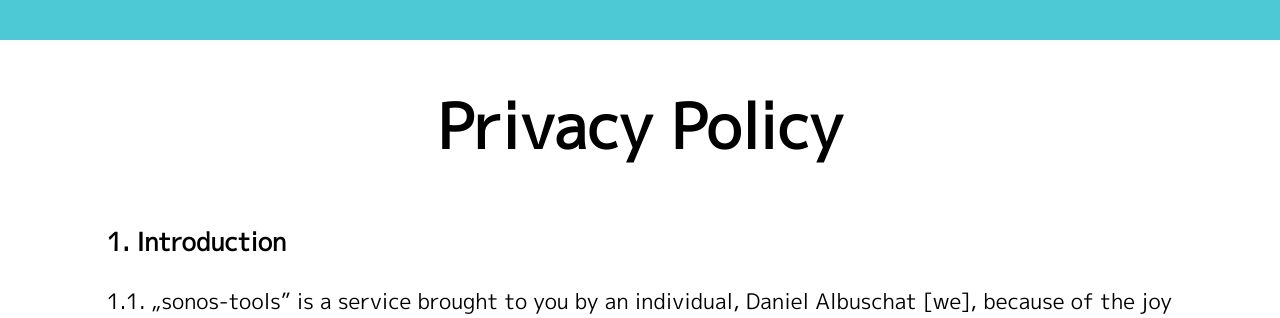
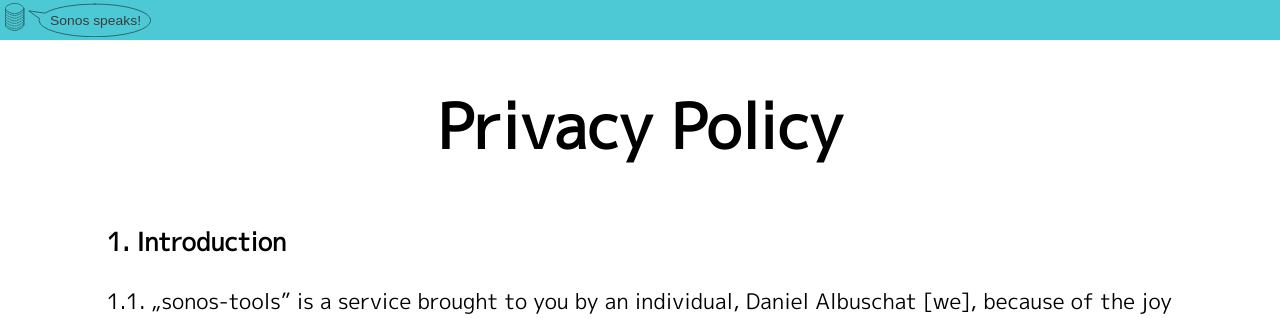
Before and after one commit to daniel-kun/sonos-tools, a Flask app: page /privacy in a window 1280 px wide. Shown: the top 318 px of the page. Run offline with Flask 2, Linux system fonts and the light colour scheme.

Commit message:
frontend: Yay, finally a sane layout

```diff
--- a/src/frontend/static/styles/style.css
+++ b/src/frontend/static/styles/style.css
@@ -13,19 +13,16 @@ body {
 }
 
 div.root {
-    height: 100%;
-    width: 100%;
+    display: flex;
+    flex-direction: column;
+    justify-content: space-between;
+    align-content: stretch;
+
     margin: 0;
     padding: 0;
-    position: absolute;
-    left: 0;
-    top: 0;
-    right: 0;
-    bottom: 0;
-}
-
-div.root.inner {
-    overflow: scroll;
+    min-width: 100%;
+    width: 100%;
+    min-height: 100%;
 }
 
 div.secondary {
@@ -60,6 +57,7 @@ div.bottom-bar {
     bottom: 0;
     right: 0;
     height: 30pt;
+    display: block;
     position: absolute;
 }
 
@@ -71,7 +69,6 @@ div.section-two {
 h1 {
     font-size: 72pt;
     text-align: center;
-    margin-top: 1em;
     margin-bottom: 0;
 }
 
@@ -82,7 +79,7 @@ h2 {
 }
 
 div.landing {
-    margin: 0 auto;
+    margin-bottom: 1em;
     width: 100%;
     display: inline-block;
     text-align: center;
--- a/src/frontend/templates/base.html
+++ b/src/frontend/templates/base.html
@@ -4,5 +4,12 @@
         <link href="https://fonts.googleapis.com/css?family=M+PLUS+1p" rel="stylesheet"/>
     </head>
 
-    <body>{% block content %}{% endblock %}</body>
+    <body>
+        <div class="root">
+            <div class="bar secondary">
+                <a href="/"><img src="/static/img/sonos-tools-home.svg" class="home"/></a>
+            </div>
+            {% block content %}{% endblock %}</body>
+            <div class="bar secondary"></div>
+        </div>
 </html>
--- a/src/frontend/templates/index.html
+++ b/src/frontend/templates/index.html
@@ -1,6 +1,6 @@
 {% extends 'base.html' %}
 
 {% block content%}
-<div class="root" id="landing"></div>
+<div id="landing"></div>
 <script src="/static/js/bundle.js"></script>
 {% endblock %}
--- a/src/frontend/templates/privacy.html
+++ b/src/frontend/templates/privacy.html
@@ -1,7 +1,6 @@
 {% extends 'base.html' %}
 
 {% block content %}
-<div class="bar secondary"></div>
         <div class="privacy">
         <h2>Privacy Policy</h2>
         <h3>1. Introduction</h3>
@@ -41,5 +40,4 @@
         <p>7.3.3. @dalbuschat at Twitter</p>
         <p>7.3.4. Daniel Albuschat is the data protection officer.</p>
         </div>
-<div class="bar secondary"></div>
 {% endblock %}
```
Also changed, not shown: src/frontend/js/landing.jsx (+6 -9 lines). Lines whose indentation alone changed are shown as unchanged.
